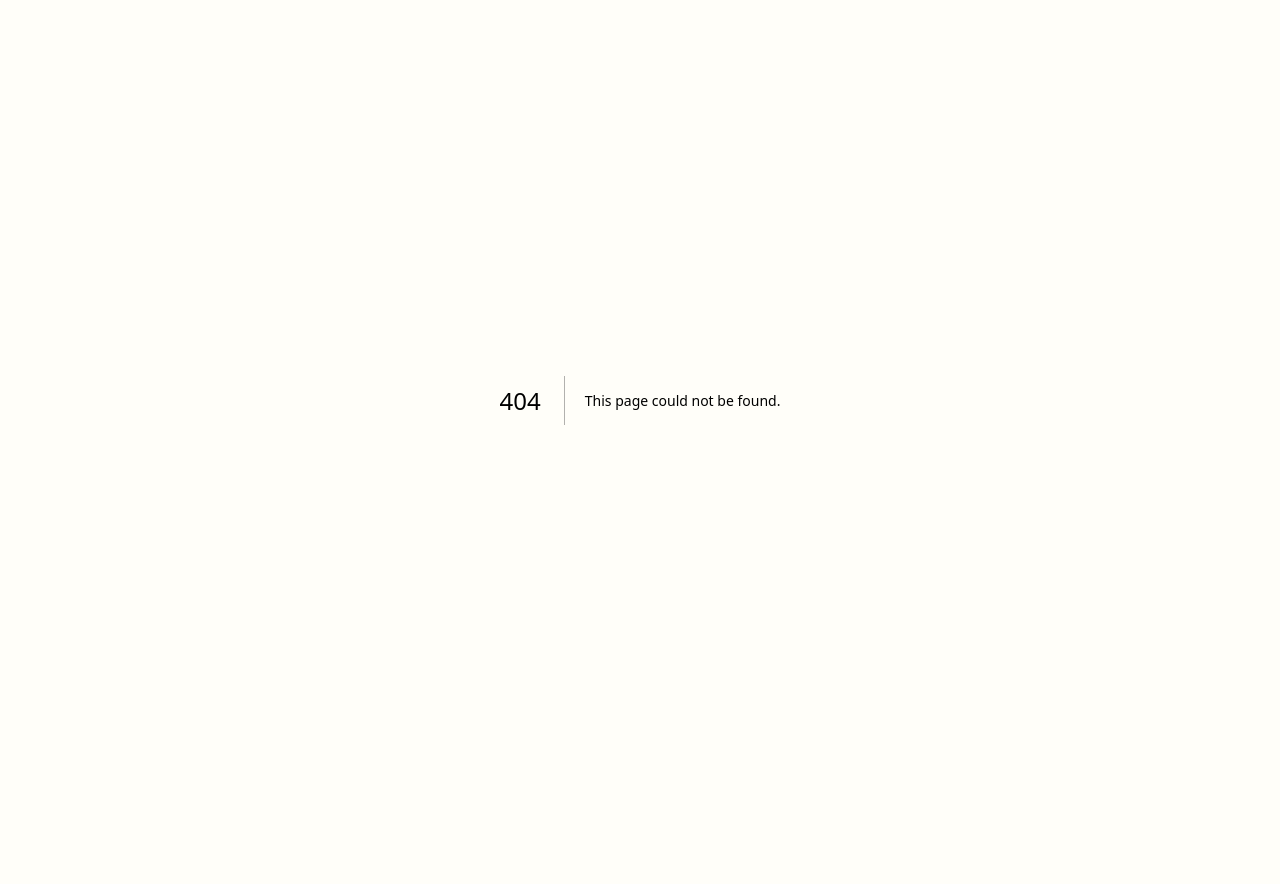
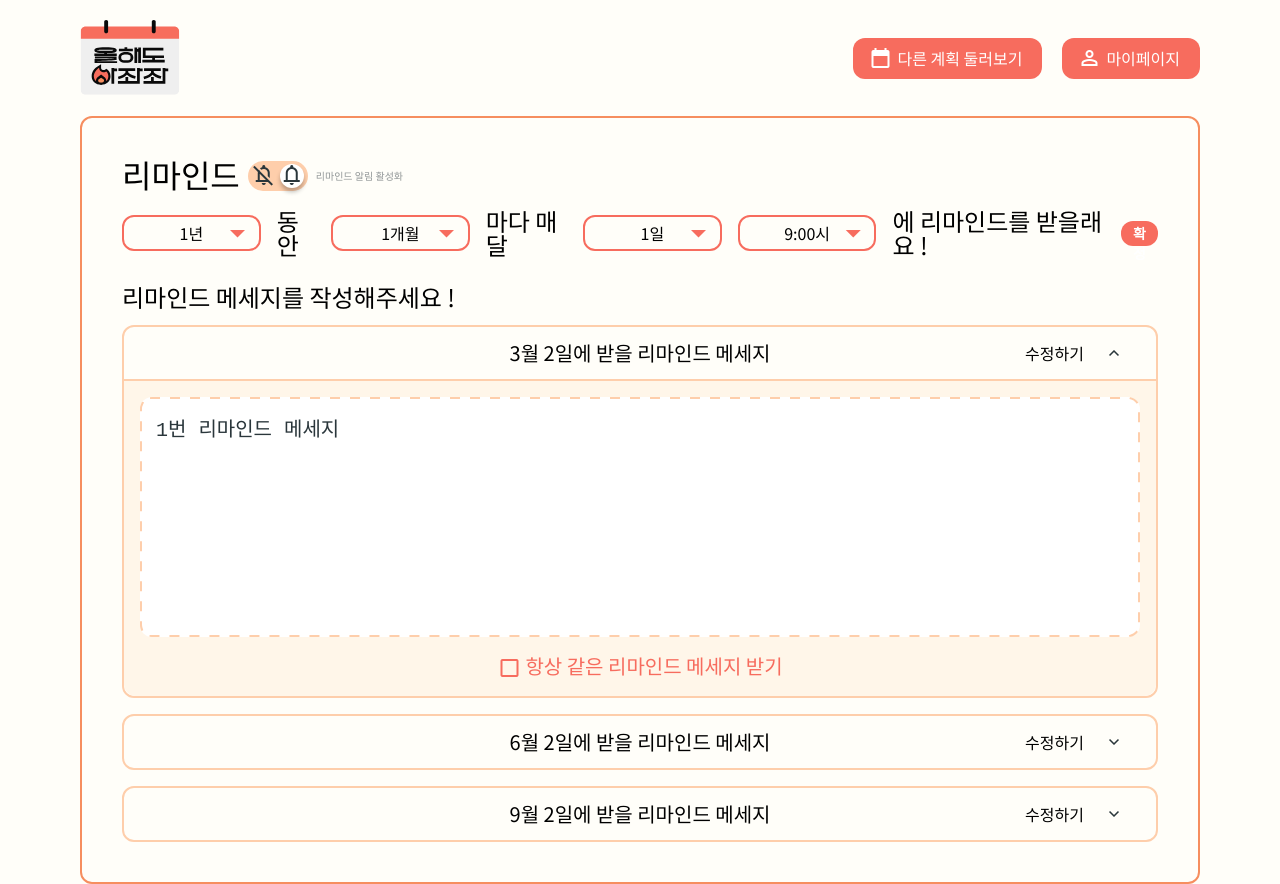
Before and after one commit to New-Barams/this-year-ajaja-fe, a Next.js app: page /edit/1 in a window 1280 px wide. Before the commit this address had no page. Before the commit the page ends 800 px from the top, so only its background shows below. Built offline with nearby package versions, Linux system fonts and the light colour scheme.

Commit message:
✨ : #56 - EditPage 리마인드 부분 로직 추가

```diff
--- /dev/null
+++ b/src/app/(header)/edit/[planId]/index.scss
@@ -0,0 +1,3 @@
+.edit-page{
+  padding: 2.5rem;
+}
--- /dev/null
+++ b/src/app/(header)/edit/[planId]/page.tsx
@@ -0,0 +1,118 @@
+'use client';
+
+import { WritableRemind } from '@/components';
+import classNames from 'classnames';
+import { useState } from 'react';
+import './index.scss';
+
+type remindOptionType = {
+  TotalPeriod: number;
+  Term: number;
+  Date: number;
+  Time: number;
+};
+
+type remindMessageListType = Array<{
+  date: {
+    month: number;
+    day: number;
+  };
+  message: string;
+}>;
+
+export default function EditPage() {
+  // 리마인드 알림 여부 state => 원래는 서버에서 받아올 것
+  const [isRemindOn, setIsRemindOn] = useState(true);
+  const toggleIsRemindOn = () => {
+    setIsRemindOn(!isRemindOn);
+    console.log('리마인드 알림 여부 toggle');
+  };
+
+  // 리마인드 옵션 4개 => 기본값은 서버에서 받아올 것
+  const [remindOptions, setRemindOptions] = useState<remindOptionType>({
+    TotalPeriod: 12,
+    Term: 1,
+    Date: 1,
+    Time: 9,
+  });
+
+  const handleChangeRemindOption = (
+    // 솔직히 이거 근데 잘 될지 모르겠음
+    optionKey: string,
+    newOptionValue: number,
+  ) => {
+    setRemindOptions({
+      ...remindOptions,
+      [optionKey]: newOptionValue,
+    });
+    console.log(
+      `리마인드 옵션 변경 ${optionKey}의 data ${newOptionValue}로 변경`,
+    );
+  };
+
+  const fixRemindOptions = () => {
+    // 1. 현재 remindOption 4개를 기반으로 새로운 리마인드 받는 특정 날짜 배열 생성
+    // 2. 각 날짜에 대한 메세지 값을 빈 string ""로 설정
+    // 3. 이렇게 만들어진 배열로 update
+    console.log('확정 버튼 클릭으로 인한 날짜 변경 ');
+  };
+
+  const [remindMessageList, setRemindMessageList] =
+    useState<remindMessageListType>([
+      { date: { month: 3, day: 2 }, message: '1번 리마인드 메세지' },
+      { date: { month: 6, day: 2 }, message: '2번 리마인드 메세지' },
+      { date: { month: 9, day: 2 }, message: '3번 리마인드 메세지' },
+    ]);
+
+  // month, day에 해당하는 리마인드 날짜에 대한 message를 업데이트해주는 함수
+  const handleChangeRemindMessage = (
+    month: number,
+    day: number,
+    newMessage: string,
+  ) => {
+    const newRemindList = remindMessageList.map((item) => {
+      // month와 day가 일치하는 요소의 message를 업데이트
+      if (item.date.month === month && item.date.day === day) {
+        return { ...item, message: newMessage };
+      }
+      // 일치하지 않는 경우 기존 요소를 그대로 반환
+      return item;
+    });
+
+    setRemindMessageList(newRemindList);
+    console.log(
+      `${month}월 ${day}일에 대한 리마인드 메세지 ${newMessage}로 변경`,
+    );
+  };
+
+  // 동일한 리마인드 메세지 받도록 만들어주는 함수
+  const makeAllRemindMessageSame = () => {
+    if (remindMessageList.length <= 1) {
+      return;
+    }
+
+    const firstRemindMessage = remindMessageList[0].message;
+    const updatedList = remindMessageList.map((item) => {
+      return { ...item, message: firstRemindMessage };
+    });
+    setRemindMessageList(updatedList);
+
+    console.log(`모든 메세지 동일하게 설정`);
+  };
+
+  return (
+    <div className={classNames('edit-page')}>
+      <WritableRemind
+        isEditPage={true}
+        isRemindOn={isRemindOn}
+        toggleIsRemindOn={toggleIsRemindOn}
+        remindOption={remindOptions}
+        setRemindOption={handleChangeRemindOption}
+        fixRemindOptions={fixRemindOptions}
+        remindMessageList={remindMessageList}
+        setRemindMessage={handleChangeRemindMessage}
+        makeAllRemindMessageSame={makeAllRemindMessageSame}
+      />
+    </div>
+  );
+}
--- a/src/components/Remind/WritableRemind/WritableRemind.tsx
+++ b/src/components/Remind/WritableRemind/WritableRemind.tsx
@@ -6,10 +6,10 @@ import {
   IconSwitchButton,
   Modal,
   ModalBasic,
+  WritableRemindItem,
 } from '@/components';
 import classNames from 'classnames';
 import React, { useState } from 'react';
-import WritableRemindItem from '../../RemindItem/WritableRemindItem/WritableRemindItem';
 import './index.scss';
 
 type remindMessageListType = Array<{
```
